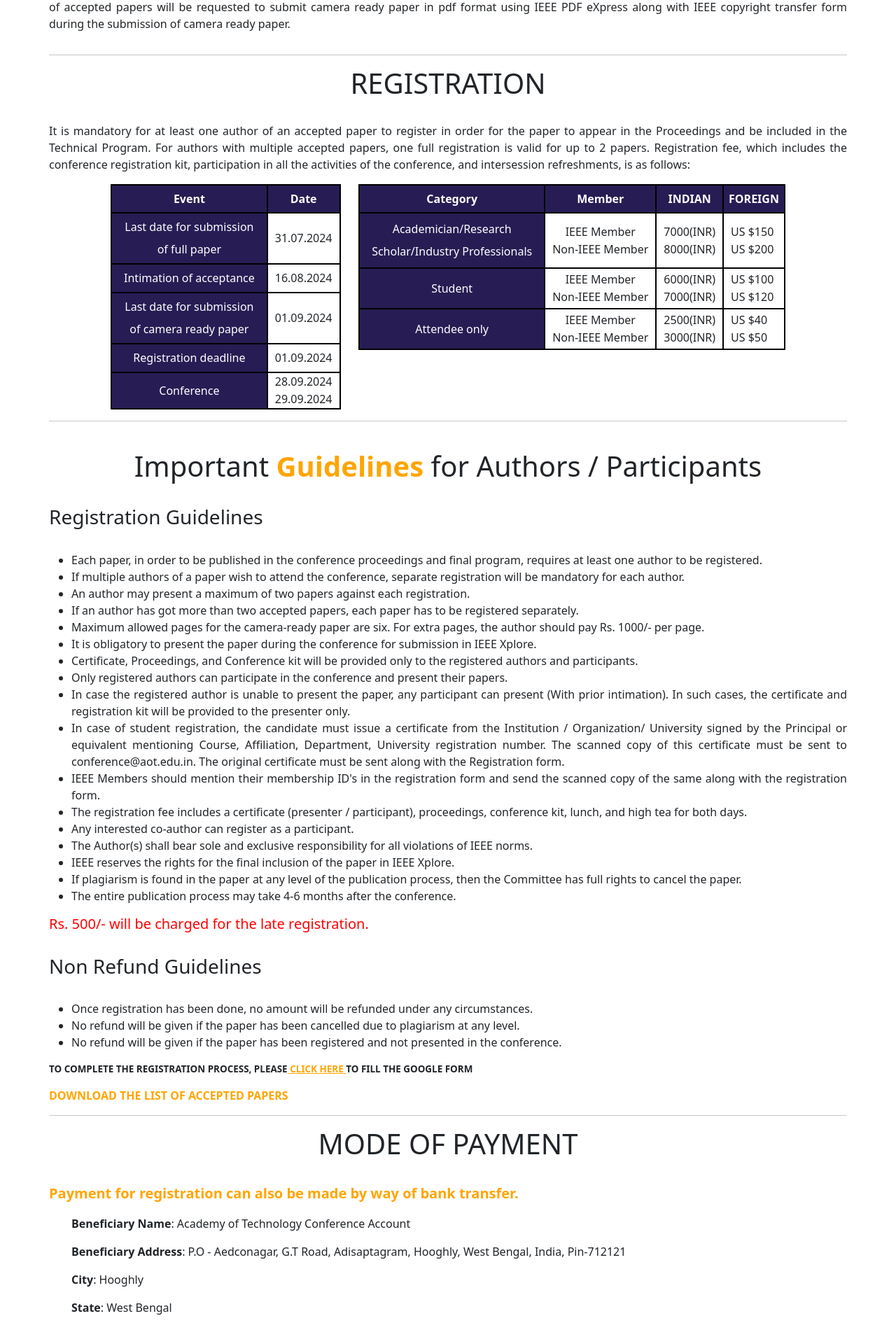
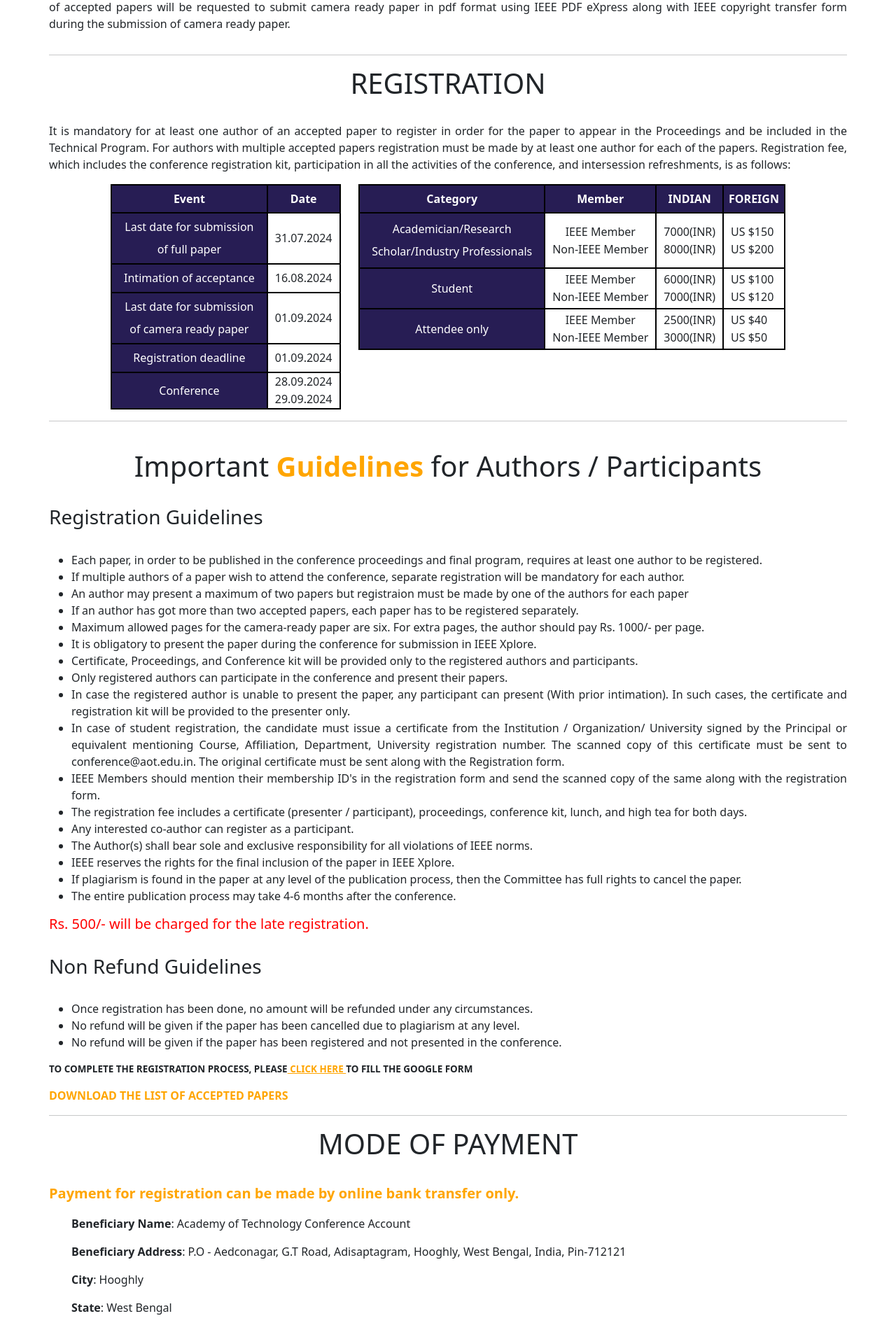
Before and after one commit to rony0000013/C3IT, a React (Create React App) app: page /Registration in a window 1280 px wide. Shown: the part 218-2118 px from the top of the page at 70% size. Built offline with nearby package versions, Linux system fonts and the light colour scheme.

Commit message:
little changes in registration, home, amout

```diff
--- a/src/component/Registration/Registration.js
+++ b/src/component/Registration/Registration.js
@@ -29,7 +29,7 @@ const Registration = () => {
         <div className="register">
           <h1 style={{textAlign:"center"}}>REGISTRATION</h1><br/>
           <p className='regcontents'>
-            It is mandatory for at least one author of an accepted paper to register in order for the paper to appear in the Proceedings and be included in the Technical Program. For authors with multiple accepted papers, one full registration is valid for up to 2 papers. Registration fee, which includes the conference registration kit, participation in all the activities of the conference, and intersession refreshments, is as follows:
+            It is mandatory for at least one author of an accepted paper to register in order for the paper to appear in the Proceedings and be included in the Technical Program. For authors with multiple accepted papers registration must be made by at least one author for each of the papers. Registration fee, which includes the conference registration kit, participation in all the activities of the conference, and intersession refreshments, is as follows:
           </p>
           <div className="regtables">
 
@@ -156,7 +156,7 @@ const Registration = () => {
               <li>Mention the paper ID, Phone No. and e-mail id on back side of the DD.</li>
               <li>DD acknowledgement will be sent to the e-mail id mentioned on the back side of the DD.</li>
             </ul> */}
-            <p style={{textDecoration:"none", color: "orange",fontWeight:700, fontSize: "20px"}}>Payment for registration can also be made by way of bank transfer.</p>
+            <p style={{textDecoration:"none", color: "orange",fontWeight:700, fontSize: "20px"}}>Payment for registration can be made by online bank transfer only.</p>
             <ul>
               {key.map((k)=>(<p><span style={{fontWeight:700, fontSize: "16px"}}>{k}</span>: {data[0].pay[k]}</p>))}
             </ul>
--- a/src/component/Registration/RegistrationData.js
+++ b/src/component/Registration/RegistrationData.js
@@ -3,7 +3,7 @@ const RegData=[
         details: [
                 "Each paper, in order to be published in the conference proceedings and final program, requires at least one author to be registered.",
                 "If multiple authors of a paper wish to attend the conference, separate registration will be mandatory for each author.",
-                "An author may present a maximum of two papers against each registration.",
+                "An author may present a maximum of two papers but registraion must be made by one of the authors for each paper",
                 "If an author has got more than two accepted papers, each paper has to be registered separately.",
                 "Maximum allowed pages for the camera-ready paper are six. For extra pages, the author should pay Rs. 1000/- per page.",
                 "It is obligatory to present the paper during the conference for submission in IEEE Xplore.",
--- a/src/component/home/Brochure.js
+++ b/src/component/home/Brochure.js
@@ -85,7 +85,8 @@ const Brochure = () => {
       </div>
       <div className="container mt-5 mb-5" style={{width: "100%", textAlign: "center", justifyItems: "center", alignItems: "center"}}>
 
-      <iframe title='brochure' src="https://drive.google.com/file/d/1BV_2ByiagHR7E9IUqj31CdJgr0f0oz9R/preview" width="100%" height={(width>768)?"1070px":"470px"} allow="autoplay"></iframe>
+      {/* <iframe title='brochure' src="https://drive.google.com/file/d/1BV_2ByiagHR7E9IUqj31CdJgr0f0oz9R/preview" width="100%" height={(width>768)?"1070px":"470px"} allow="autoplay"></iframe> */}
+
          {/* <Link to="/brochure-detail">
           <button type="button" className="btn btn-lg col-ab-ccics" style={{fontSize: 40, color: "white"}}>CALL FOR PAPERS</button>
         </Link>  */}
--- a/src/component/home/Contact.js
+++ b/src/component/home/Contact.js
@@ -4,6 +4,7 @@ const Contact = () => {
   return (
 
     <div className="contact" id='contact'>
+
         <h1>Contact Us</h1>
         <br />
       <div className="container form contactForm">
--- a/src/component/home/Data1.js
+++ b/src/component/home/Data1.js
@@ -23,10 +23,11 @@ const Data=[
         personalLink:"#",
         name:"Prof. Anindita Banerjee",
         post:"Patron",
-        detail:"Co-founder & Trustee Ananda Educational Development & Charitable Organization",
+        detail:"Co-founder & Chairman Trustee,  Academy of Technology",
         twLink:"#",
         lnLink:"#",
-        fbLink:"#"
+        fbLink:"#",
+        profileImg: "/img/aninditaBanerjee.png"
     }
 ]
 export default Data;
--- a/src/component/home/Home.js
+++ b/src/component/home/Home.js
@@ -86,6 +86,12 @@ const Home = () => {
   //       setwidth(window.innerWidth)
   //     })
   //   })
+  const [width,setwidth]=useState(window.innerWidth);
+    useEffect(()=>{
+      window.addEventListener("resize",()=>{
+        setwidth(window.innerWidth)
+      })
+    })
   return (
     <>
       <Slider />
@@ -98,6 +104,8 @@ const Home = () => {
 
       <Speaker />
 
+      <iframe title='brochure' src="https://drive.google.com/file/d/1BV_2ByiagHR7E9IUqj31CdJgr0f0oz9R/preview" width="100%" height={(width>768)?"1070px":"470px"} allow="autoplay"></iframe>
+
       <Contact />
       <Faq />
       <Venue />
```
Also changed, not shown: public/img/aninditaBanerjee.png (added).
